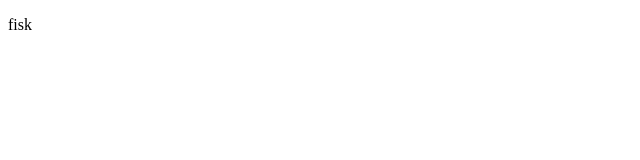
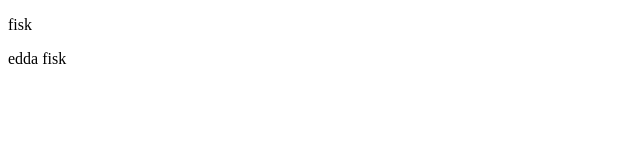
Before and after one commit to bjbj0001/test_github, a plain HTML site: page menu.html in a window 1280 px wide. Shown: the full height of the page, 0-640 px from the left. Drawn offline with Linux system fonts and the light colour scheme.

Commit message:
edda fisk

```diff
--- a/menu.html
+++ b/menu.html
@@ -1,14 +1,19 @@
 <!DOCTYPE html>
 <html lang="en">
+
 <head>
   <meta charset="UTF-8" />
   <meta http-equiv="X-UA-Compatible" content="IE=edge" />
   <meta name="viewport" content="width=device-width, initial-scale=1.0" />
   <title>Document</title>
 </head>
+
 <body>
   <main>
     <p>fisk</p>
+    <p>edda fisk
+    </p>
   </main>
 </body>
+
 </html>
```
Lines whose indentation alone changed are shown as unchanged.
